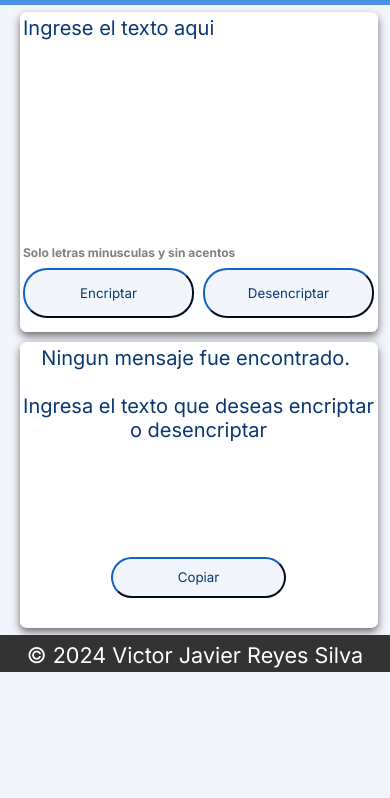
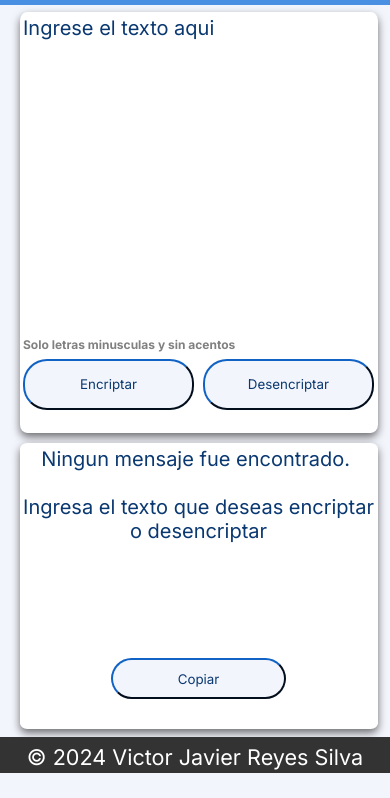
Before and after one commit to JavierSilva20/challengeAlura, a plain HTML site: page index.html in a window 390 px wide. Shown: the part 46-844 px from the top of the page. Drawn offline with Linux system fonts and the light colour scheme.

Commit message:
Update estilos.css

```diff
--- a/estilos/estilos.css
+++ b/estilos/estilos.css
@@ -174,7 +174,7 @@ footer{
    }
    .texto{
     width: 100%;
-    height: 37vh;
+    height: 49vh;
     margin-bottom: 3%;
    }
    .botones{
@@ -182,7 +182,7 @@ footer{
     height: 6vh;
    }
    #valorUsuario{
-    height: 70%;
+    height: 75%;
    }
    .mostrarTexto{
     width: 100%;
```
